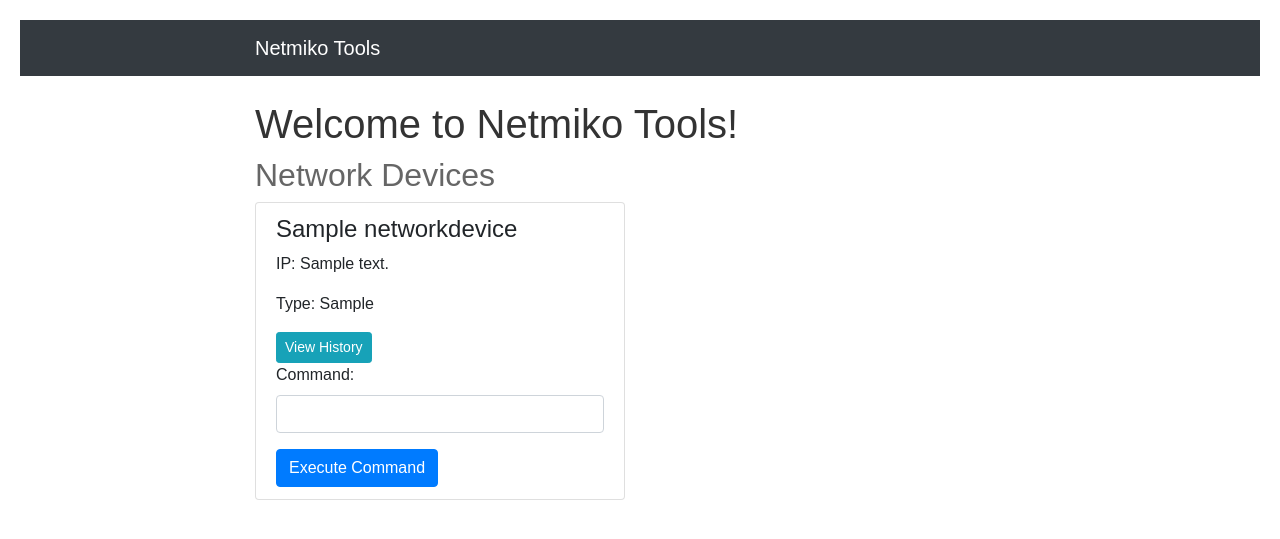
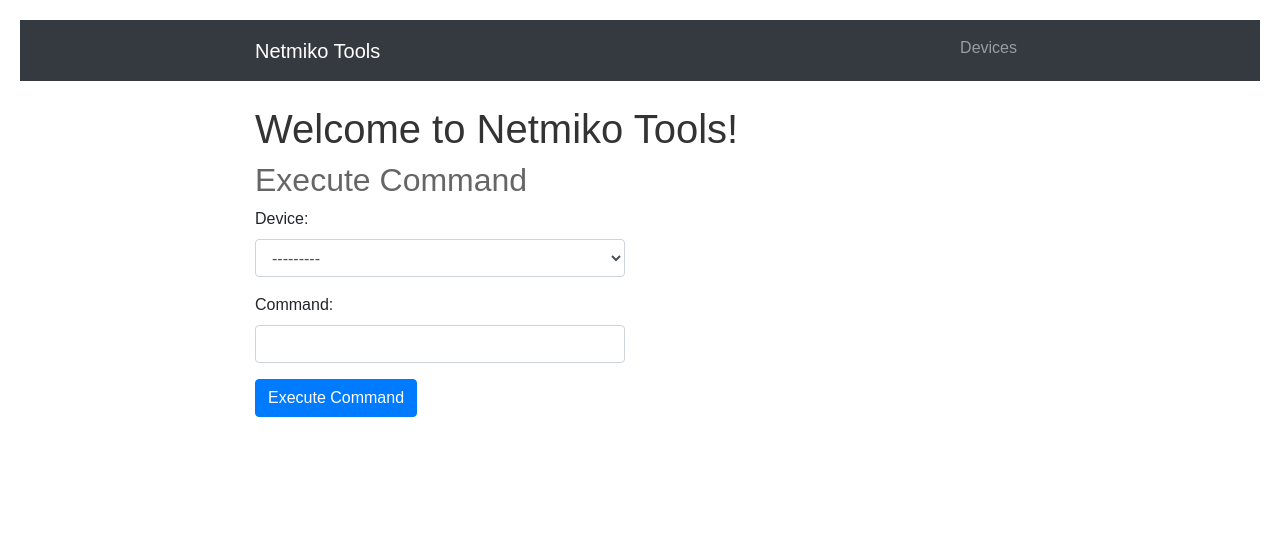
Before and after one commit to sydasif/django_network_manager, a Django app: page / in a window 1280 px wide. Shown: the top 539 px of the page. Run offline with Django 5.2, Linux system fonts and the light colour scheme; tables that the repository leaves empty hold one stand-in row (values such as "Sample post").

Commit message:
per-device command history and consolidate device selection

```diff
--- a/netmiko_tools/forms.py
+++ b/netmiko_tools/forms.py
@@ -1,7 +1,14 @@
 from django import forms
+
+from .models import NetworkDevice
 
 
 class CommandForm(forms.Form):
+    device = forms.ModelChoiceField(
+        queryset=NetworkDevice.objects.all(),
+        label="Device",
+        widget=forms.Select(attrs={"class": "form-control"}),
+    )
     command = forms.CharField(
         label="Command",
         max_length=200,
--- a/netmiko_tools/templates/netmiko_tools/base.html
+++ b/netmiko_tools/templates/netmiko_tools/base.html
@@ -10,6 +10,11 @@
     <nav class="navbar navbar-expand-lg navbar-dark bg-dark mb-4">
         <div class="container">
             <a class="navbar-brand" href="{% url 'home' %}">Netmiko Tools</a>
+            <ul class="navbar-nav">
+                <li class="nav-item">
+                    <a class="nav-link" href="{% url 'devices' %}">Devices</a>
+                </li>
+            </ul>
         </div>
     </nav>
     <div class="container">
--- a/netmiko_tools/templates/netmiko_tools/device_history.html
+++ b/netmiko_tools/templates/netmiko_tools/device_history.html
@@ -32,5 +32,5 @@
         </tbody>
     </table>
 
-    <a href="{% url 'home' %}" class="btn btn-secondary">Back to Device List</a>
+    <a href="{% url 'devices' %}" class="btn btn-secondary mt-3">Back to Device List</a>
 {% endblock %}
--- a/netmiko_tools/templates/netmiko_tools/index.html
+++ b/netmiko_tools/templates/netmiko_tools/index.html
@@ -15,29 +15,12 @@
 
 <div class="row">
     <div class="col-md-6">
-        <h2>Network Devices</h2>
-        <div class="list-group">
-            {% for device in devices %}
-            <div class="list-group-item">
-                <h4>{{ device.name }}</h4>
-                <p>IP: {{ device.ip_address }}</p>
-                <p>Type: {{ device.device_type }}</p>
-                <a href="{% url 'device_history' device_id=device.id %}" class="btn btn-info btn-sm">View History</a>
-                <form method="post" action="{% url 'home' %}">
-                    {% csrf_token %}
-                    <input type="hidden" name="device_id" value="{{ device.id }}">
-                    <div class="form-group">
-                        {{ form.command.label_tag }}
-                        {{ form.command }}
-                    </div>
-                    <button type="submit" class="btn btn-primary">Execute Command</button>
-                </form>
-            </div>
-            {% empty %}
-            <p>No devices configured yet.</p>
-            {% endfor %}
-        </div>
+        <h2>Execute Command</h2>
+        <form method="post" action="{% url 'home' %}">
+            {% csrf_token %}
+            {{ form.as_p }}
+            <button type="submit" class="btn btn-primary">Execute Command</button>
+        </form>
     </div>
-
 </div>
 {% endblock %}
--- a/netmiko_tools/urls.py
+++ b/netmiko_tools/urls.py
@@ -4,7 +4,10 @@ from . import views
 
 urlpatterns = [
     path("", views.home, name="home"),
+    path("devices/", views.devices, name="devices"),
     path(
-        "device/<int:device_id>/history/", views.device_history, name="device_history"
+        "device/<int:device_id>/history/",
+        views.device_history,
+        name="device_history",
     ),
 ]
--- a/netmiko_tools/views.py
+++ b/netmiko_tools/views.py
@@ -7,17 +7,14 @@ from .models import CommandHistory, NetworkDevice
 
 
 def home(request):
-    devices = NetworkDevice.objects.all()
     form = CommandForm()
-    command_history = CommandHistory.objects.all().order_by("-executed_at")[:5]
 
     if request.method == "POST":
         form = CommandForm(request.POST)
         if form.is_valid():
             command = form.cleaned_data["command"]
-            device_id = request.POST.get("device_id")
+            device = form.cleaned_data["device"]
             try:
-                device = NetworkDevice.objects.get(pk=device_id)
                 with netmiko.ConnectHandler(
                     device_type=device.device_type,
                     ip=device.ip_address,
@@ -52,7 +49,16 @@ def home(request):
     return render(
         request,
         "netmiko_tools/index.html",
-        {"devices": devices, "form": form},
+        {"form": form},
+    )
+
+
+def devices(request):
+    devices = NetworkDevice.objects.all()
+    return render(
+        request,
+        "netmiko_tools/devices.html",
+        {"devices": devices},
     )
 
 
```
Also changed, not shown: netmiko_tools/templates/netmiko_tools/devices.html (added, +17 -0 lines).
